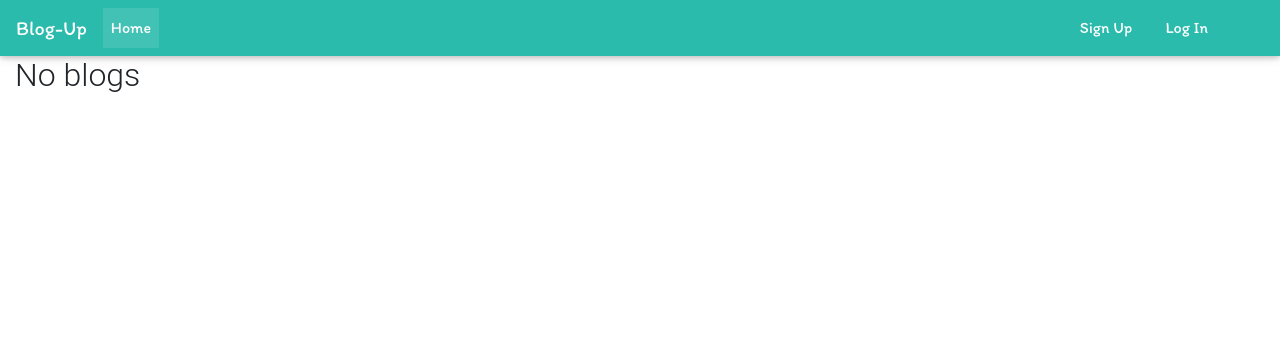
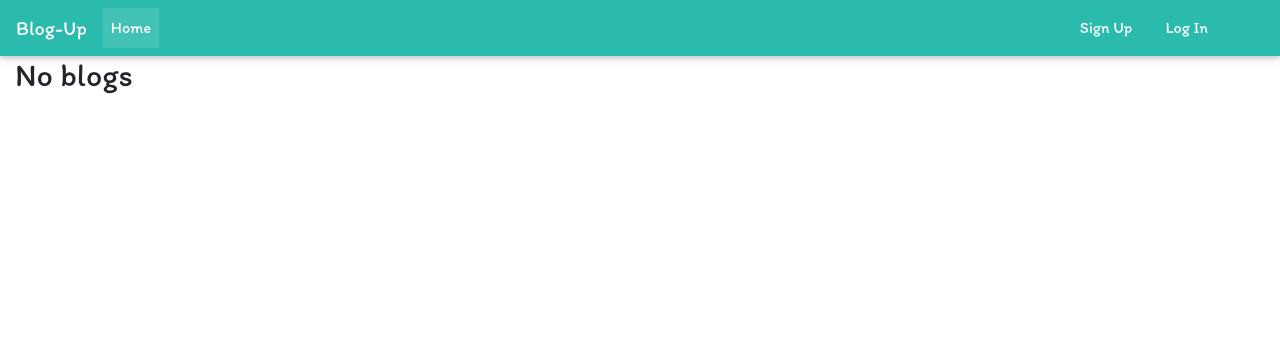
Before and after one commit to s-odhiambo/Blog-Up, a Flask app: page /pitches/1 in a window 1280 px wide. Shown: the top 356 px of the page. Run offline with Flask 2, Linux system fonts and the light colour scheme; data that the repository does not hold is empty; some libraries are stand-ins or nearby versions.

Commit message:
add styling to template pitches.html file

```diff
--- a/app/templates/pitches.html
+++ b/app/templates/pitches.html
@@ -6,27 +6,27 @@
 {% endblock%}
 
 {% block content %}
-<div class="container-fluid" id="particles-js">
+<div class="container-fluid">
   {% for message in get_flashed_messages() %}
   <div class="alert alert-success">
-    <button type="button" class="close" data-dismiss="alert">&times;</button>
+    <button type="button" class="close" style="font-family: 'Itim', cursive;" data-dismiss="alert">&times;</button>
     {{ message }}
   </div>
   {% endfor %}
-  <h1 style="text-align:center">{{title}}</h1>
+  <h1 style="text-align:center; font-family: 'Itim', cursive;">{{title}}</h1>
   {% if pitches %}
   <div class="row ">
     {% for pitch in pitches %}
     <div class="col-md-5">
-      <h3>{{pitch.title | upper}}</h3>
-      <p>Posted by <strong>{{pitch.user.username}}</strong></p>
-      <p>Date: <strong>{{pitch.date}}</strong> at <strong>{{pitch.time}}</strong></p>
-      <p>"{{pitch.content}}"</p>
-      <p>CATEGORY: <strong>{{pitch.category | upper}}</strong></p>
+      <h3 style="font-family: 'Itim', cursive;">{{pitch.title | upper}}</h3>
+      <p style="font-family: 'Itim', cursive;">Posted by <strong style="font-family: 'Itim', cursive;">{{pitch.user.username}}</strong></p>
+      <p style="font-family: 'Itim', cursive;">Date: <strong style="font-family: 'Itim', cursive;">{{pitch.date}}</strong> at <strong>{{pitch.time}}</strong></p>
+      <p style="font-family: 'Itim', cursive;">"{{pitch.content}}"</p>
+      <p style="font-family: 'Itim', cursive;">CATEGORY: <strong style="font-family: 'Itim', cursive;">{{pitch.category | upper}}</strong></p>
       <div>
         <div>
           {% if current_user.is_authenticated %}
-          <a href="{{url_for('main.display_comments',pitch_id = pitch.id)}}">View Comments</a>
+          <a href="{{url_for('main.display_comments',pitch_id = pitch.id)}}" style="font-family: 'Itim', cursive;">View Comments</a>
           {% endif %}
         </div>
       </div>
@@ -34,9 +34,9 @@
     {% endfor %}
   </div>
   {% else %}
-  <h2>No blogs</h2>
+  <h2 style="font-family: 'Itim', cursive;">No blogs</h2>
   {% if current_user.is_authenticated %}
-  <a href="{{url_for('main.new_pitch',uname = current_user.username)}}"><button class="btn btn-info">Add Blog</button></a>
+  <a href="{{url_for('main.new_pitch',uname = current_user.username)}}"><button style="font-family: 'Itim', cursive;" class="btn btn-info">Add Blog</button></a>
   {% endif %}
   {% endif %}
 </div>
```
